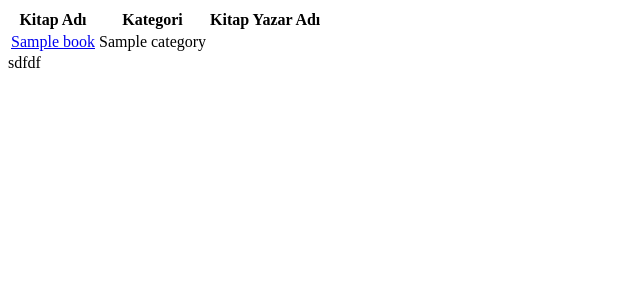
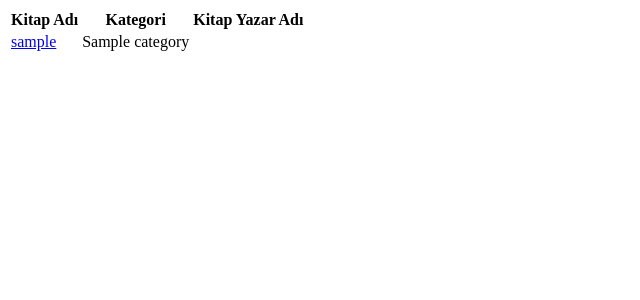
Before and after one commit to omer1616/CourseApp, a Django app: page / in a window 1280 px wide. Shown: the top 300 px of the page, without its empty margins (0-640 px from the left). Run offline with Django 4.2, Linux system fonts and the light colour scheme; tables that the repository leaves empty hold one stand-in row (values such as "Sample post").

Commit message:
added get_absulute_url

```diff
--- a/books/models.py
+++ b/books/models.py
@@ -1,6 +1,7 @@
 import random
 import string
 from django.db import models
+from django.urls import reverse
 from django.template.defaultfilters import slugify
 
 
@@ -41,5 +42,9 @@ class Book(models.Model):
     def save(self):
         letters = string.ascii_lowercase
         random_letters = ''.join(random.choice(letters) for i in range(10))
-        self.slug = slugify(self.name + '' + random_letters)
+        self.slug = slugify(self.name + '-' + random_letters)
         super(Book, self).save(self)
+
+    def get_absolute_url(self):
+        # return f"books/{self.slug}"
+        return reverse('book_detail',  kwargs={'slug': self.slug})
--- a/books/urls.py
+++ b/books/urls.py
@@ -7,5 +7,5 @@ urlpatterns = [
     path('', views.books),
     path('home/', views.home),
     path('books/',  views.books),
-    path('books/<int:id>', views.book_detail,  name="book_detail"),
+    path('books/<slug>', views.book_detail,  name="book_detail"),
 ]
--- a/books/views.py
+++ b/books/views.py
@@ -23,8 +23,8 @@ def books(request):
     return render(request, 'books.html', context=context)
 
 
-def book_detail(request, id):
-    book = Book.objects.get(id=id)
+def book_detail(request, slug):
+    book = Book.objects.get(slug=slug)
     context = {
         'book': book
     }
--- a/templates/books.html
+++ b/templates/books.html
@@ -15,24 +15,24 @@
         </tr>
     </thead>
     <tbody>
+
     {% for book in books %}
         <tr>
-            {% if book.name  != "Demirciler Çarşısı Cinayeti" %}
-            <td><a href="{% url 'book_detail'  book.id %}"> {{ book.name }}</a></td>
+{#            {% if book.name  != "Demirciler Çarşısı Cinayeti" %}#}
+{#             {% url 'book_detail'  book.slug %}#}
+            <td><a href="{{ book.get_absolute_url }}"> {{ book.slug }}</a></td>
             <td>{{ book.category.name }}</td>
             {% for authour in book.author.all %}
             <td> {{ authour.first_name }} </td>
 
                 {%endfor%}
-          {% endif %}
+{#          {% endif %}#}
 
 
         </tr>
             {% endfor %}
     </tbody>
 </table>
-<div>
-    sdfdf
-</div>
+
 </body>
 </html>
```
Also changed, not shown: README.md.
